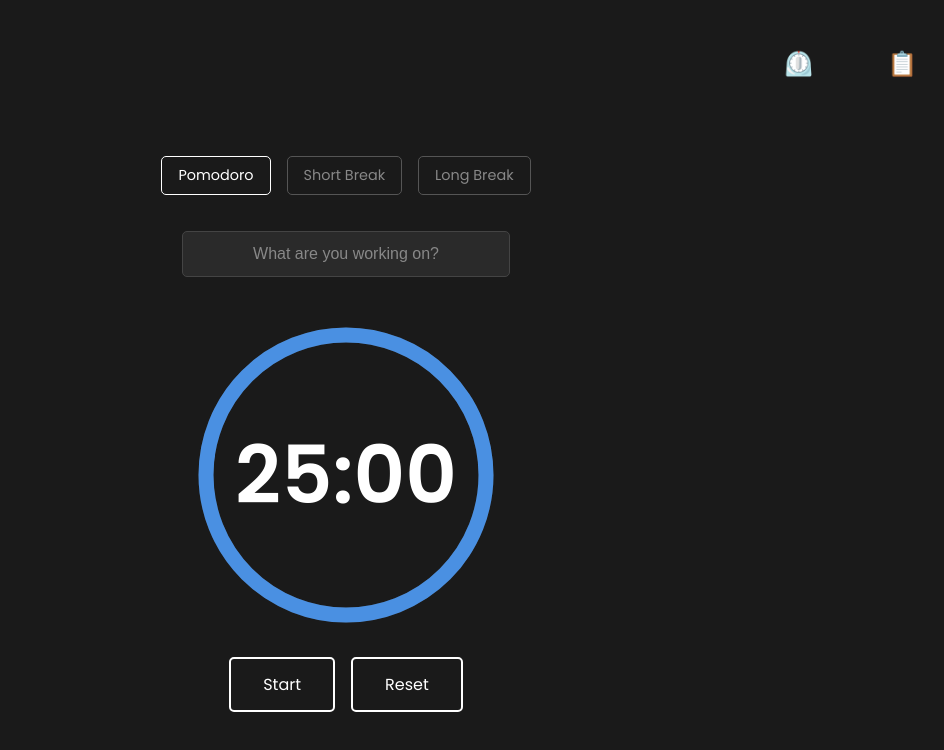
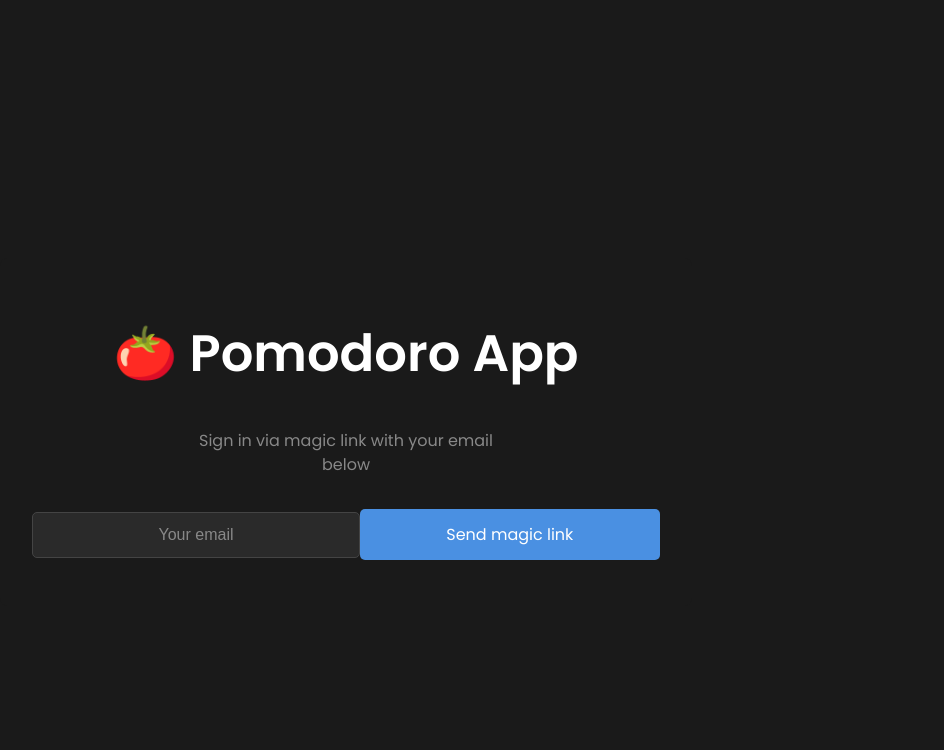
Before and after one commit to Lofp34/pomodoro, a React (Vite) app: page / in a window 1280 px wide. Shown: the top 750 px of the page, without its empty margins (294-1238 px from the left). Built offline with nearby package versions, Linux system fonts and the light colour scheme.

Commit message:
Feat: Integrate Supabase for authentication and database

```diff
--- a/package.json
+++ b/package.json
@@ -11,6 +11,7 @@
     "preview": "vite preview"
   },
   "dependencies": {
+    "@supabase/supabase-js": "^2.50.0",
     "@types/styled-components": "^5.1.34",
     "react": "^19.1.0",
     "react-dom": "^19.1.0",
--- a/src/App.tsx
+++ b/src/App.tsx
@@ -1,8 +1,10 @@
 import { useState, useEffect, useCallback } from 'react';
 import Timer from './components/Timer';
 import History from './components/History';
+import Auth from './components/Auth';
+import { supabase } from './supabaseClient';
 import styled from 'styled-components';
-import { useLocalStorage } from './hooks/useLocalStorage';
+import type { Session as SupabaseSession } from '@supabase/supabase-js';
 import type { Session } from './components/Timer';
 
 const AppContainer = styled.div`
@@ -42,8 +44,9 @@ export const POMODORO_SETTINGS = {
 export type Mode = 'work' | 'shortBreak' | 'longBreak';
 
 function App() {
+  const [session, setSession] = useState<SupabaseSession | null>(null);
   const [page, setPage] = useState<'timer' | 'history'>('timer');
-  const [sessions, setSessions] = useLocalStorage<Session[]>('sessions', []);
+  const [sessions, setSessions] = useState<Session[]>([]);
   const [mode, setMode] = useState<Mode>('work');
   const [task, setTask] = useState('');
   const [minutes, setMinutes] = useState(POMODORO_SETTINGS.work.duration);
@@ -59,10 +62,44 @@ function App() {
   }, []);
 
   useEffect(() => {
+    supabase.auth.getSession().then(({ data: { session } }) => {
+      setSession(session)
+    })
+
+    const {
+      data: { subscription },
+    } = supabase.auth.onAuthStateChange((_event, session) => {
+      setSession(session)
+    })
+
+    return () => subscription.unsubscribe()
+  }, [])
+
+  useEffect(() => {
+    const fetchSessions = async () => {
+      if (session?.user) {
+        const { data, error } = await supabase
+          .from('sessions')
+          .select('*')
+          .eq('user_id', session.user.id)
+          .order('created_at', { ascending: false });
+
+        if (error) {
+          console.error('Error fetching sessions:', error);
+        } else {
+          setSessions(data as Session[]);
+        }
+      }
+    };
+
+    fetchSessions();
+  }, [session]);
+
+  useEffect(() => {
     let interval: number | undefined;
 
     if (isActive) {
-      interval = setInterval(() => {
+      interval = setInterval(async () => {
         if (seconds > 0) {
           setSeconds(s => s - 1);
           return;
@@ -76,15 +113,23 @@ function App() {
 
         // Timer finished
         if (mode === 'work') {
-          if (task.trim()) {
-            setSessions(prevSessions => [
-              ...prevSessions,
-              {
+          if (task.trim() && session?.user) {
+            const newSession = {
               task,
-                date: new Date().toISOString(),
               duration: POMODORO_SETTINGS.work.duration,
-              },
-            ]);
+              user_id: session.user.id,
+            };
+
+            const { error } = await supabase.from('sessions').insert([newSession]);
+
+            if (error) {
+              console.error('Error saving session:', error);
+            } else {
+              // We could refetch, but it's better to just add to the local state
+              // for immediate feedback. Realtime will handle sync.
+              // setSessions(prev => [newSession, ...prev]);
+              // For now, we'll let the fetch on session change handle it.
+            }
           }
           setTask('');
 
@@ -98,7 +143,7 @@ function App() {
     }
 
     return () => clearInterval(interval);
-  }, [isActive, seconds, minutes, mode, pomodoroCount, switchMode, task, setSessions]);
+  }, [isActive, seconds, minutes, mode, pomodoroCount, switchMode, task, session]);
 
   const toggle = () => {
     setIsActive(!isActive);
@@ -108,11 +153,20 @@ function App() {
     switchMode(mode);
   };
 
+  const handleLogout = async () => {
+    await supabase.auth.signOut();
+  }
+
   return (
     <AppContainer>
+      {!session ? (
+        <Auth />
+      ) : (
+        <>
           <Nav>
             <button onClick={() => setPage('timer')} title="Timer">⏲️</button>
             <button onClick={() => setPage('history')} title="History">📋</button>
+            <button onClick={handleLogout} title="Logout">🚪</button>
           </Nav>
           {page === 'timer' ? (
             <Timer
@@ -129,6 +183,8 @@ function App() {
           ) : (
             <History sessions={sessions} />
           )}
+        </>
+      )}
     </AppContainer>
   )
 }
--- /dev/null
+++ b/src/components/Auth.tsx
@@ -0,0 +1,102 @@
+import React, { useState } from 'react';
+import { supabase } from '../supabaseClient';
+import styled from 'styled-components';
+
+const AuthContainer = styled.div`
+  display: flex;
+  flex-direction: column;
+  align-items: center;
+  justify-content: center;
+  padding: 2rem;
+  background-color: #1a1a1a;
+  border-radius: 8px;
+`;
+
+const Title = styled.h1`
+  color: #fff;
+  margin-bottom: 2rem;
+`;
+
+const Description = styled.p`
+  color: #888;
+  margin-bottom: 2rem;
+  text-align: center;
+  max-width: 300px;
+`;
+
+const Input = styled.input`
+  background-color: #2a2a2a;
+  border: 1px solid #444;
+  border-radius: 5px;
+  color: #fff;
+  padding: 0.8rem;
+  margin-bottom: 1rem;
+  width: 300px;
+  text-align: center;
+  font-size: 1rem;
+
+  &::placeholder {
+    color: #888;
+  }
+`;
+
+const Button = styled.button`
+  background-color: #4a90e2;
+  border: none;
+  color: #fff;
+  padding: 0.8rem 2rem;
+  border-radius: 5px;
+  cursor: pointer;
+  font-size: 1rem;
+  transition: all 0.2s ease-in-out;
+  width: 300px;
+
+  &:hover {
+    background-color: #357ABD;
+  }
+
+  &:disabled {
+    background-color: #333;
+    cursor: not-allowed;
+  }
+`;
+
+const Auth: React.FC = () => {
+  const [loading, setLoading] = useState(false);
+  const [email, setEmail] = useState('');
+
+  const handleLogin = async (e: React.FormEvent) => {
+    e.preventDefault();
+
+    try {
+      setLoading(true);
+      const { error } = await supabase.auth.signInWithOtp({ email });
+      if (error) throw error;
+      alert('Check your email for the login link!');
+    } catch (error: any) {
+      alert(error.error_description || error.message);
+    } finally {
+      setLoading(false);
+    }
+  };
+
+  return (
+    <AuthContainer>
+      <Title>🍅 Pomodoro App</Title>
+      <Description>Sign in via magic link with your email below</Description>
+      <form onSubmit={handleLogin}>
+        <Input
+          type="email"
+          placeholder="Your email"
+          value={email}
+          onChange={(e) => setEmail(e.target.value)}
+        />
+        <Button disabled={loading}>
+          <span>{loading ? 'Sending...' : 'Send magic link'}</span>
+        </Button>
+      </form>
+    </AuthContainer>
+  );
+};
+
+export default Auth;
--- a/src/hooks/useLocalStorage.ts
+++ /dev/null
@@ -1,23 +0,0 @@
-import { useState, useEffect } from 'react';
-
-function getStorageValue<T>(key: string, defaultValue: T): T {
-  // getting stored value
-  const saved = localStorage.getItem(key);
-  if (saved) {
-    return JSON.parse(saved) as T;
-  }
-  return defaultValue;
-}
-
-export function useLocalStorage<T>(key: string, defaultValue: T): [T, React.Dispatch<React.SetStateAction<T>>] {
-  const [value, setValue] = useState(() => {
-    return getStorageValue(key, defaultValue);
-  });
-
-  useEffect(() => {
-    // storing value
-    localStorage.setItem(key, JSON.stringify(value));
-  }, [key, value]);
-
-  return [value, setValue];
-}
--- /dev/null
+++ b/src/supabaseClient.ts
@@ -0,0 +1,6 @@
+import { createClient } from '@supabase/supabase-js';
+
+const supabaseUrl = 'https://dbxtsibjzfuigodeeovy.supabase.co';
+const supabaseAnonKey = 'eyJhbGciOiJIUzI1NiIsInR5cCI6IkpXVCJ9.eyJpc3MiOiJzdXBhYmFzZSIsInJlZiI6ImRieHRzaWJqemZ1aWdvZGVlb3Z5Iiwicm9sZSI6ImFub24iLCJpYXQiOjE3NTA0MTkzODQsImV4cCI6MjA2NTk5NTM4NH0.kPV9tIC7SMPwboV_eIuSZztYIJRlysmgKOOqgX93wUw';
+
+export const supabase = createClient(supabaseUrl, supabaseAnonKey);
```
Also changed, not shown: 1 other file (tests, documents, lock files or other folders). Lines whose indentation alone changed are shown as unchanged.
